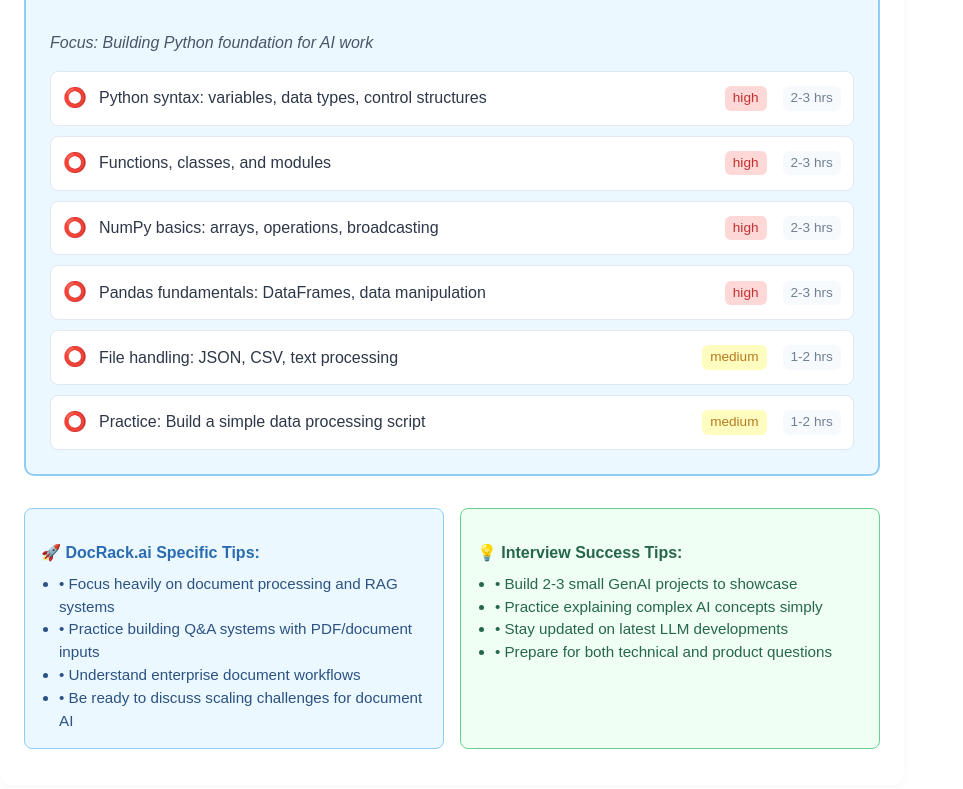
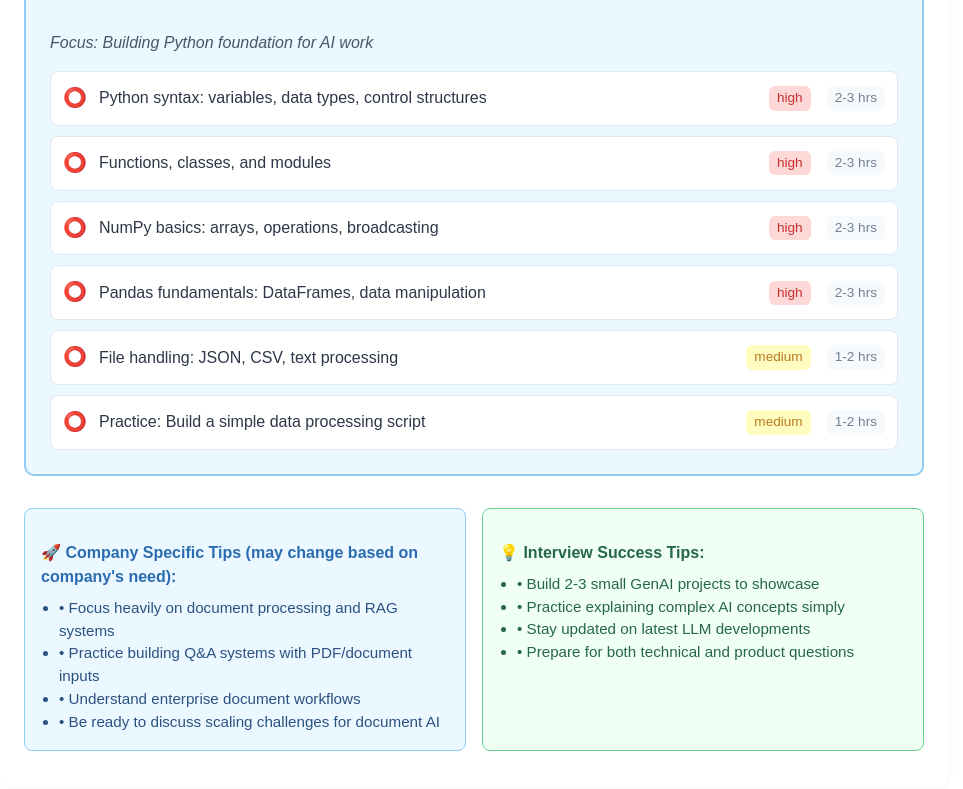
Before and after one commit to Viraj465/GEN-AI-interview-prep, a React (Vite) app: page / in a window 1280 px wide. Shown: the part 418-1207 px from the top of the page, without its empty margins (0-963 px from the left). Built offline with nearby package versions, Linux system fonts and the light colour scheme.

Commit message:
Update App.tsx

```diff
--- a/src/App.tsx
+++ b/src/App.tsx
@@ -137,7 +137,7 @@ const StudyPlan = () => {
         { id: "d10_2", text: "Ethics and responsible AI development", hours: "2-3 hrs", priority: "high" },
         { id: "d10_3", text: "Document AI use cases and business applications", hours: "2-3 hrs", priority: "high" },
         { id: "d10_4", text: "Technical interview prep: coding challenges, system design", hours: "3-4 hrs", priority: "high" },
-        { id: "d10_5", text: "DocRack.ai research: company, products, competitors", hours: "2-3 hrs", priority: "high" },
+        { id: "d10_5", text: "Company research: company, products, competitors", hours: "2-3 hrs", priority: "high" },
         { id: "d10_6", text: "Practice: Mock technical interviews", hours: "2-3 hrs", priority: "high" }
       ]
     }
@@ -227,7 +227,7 @@ const StudyPlan = () => {
       </div>
       <div className="tips-section">
         <div className="tips-card tips-blue">
-          <h3>🚀 DocRack.ai Specific Tips:</h3>
+          <h3>🚀 Company Specific Tips (may change based on company's need):</h3>
           <ul>
             <li>• Focus heavily on document processing and RAG systems</li>
             <li>• Practice building Q&A systems with PDF/document inputs</li>
```
